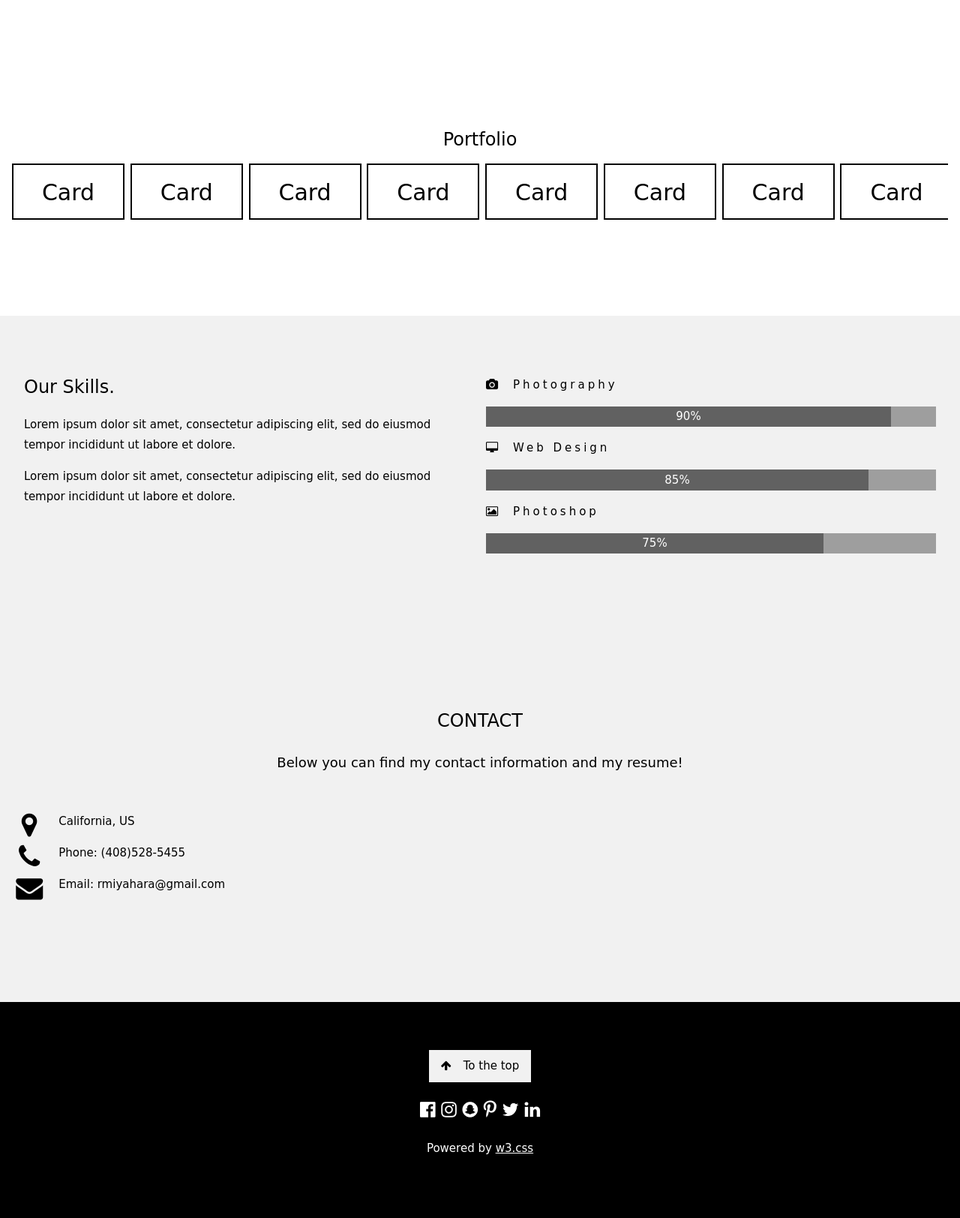
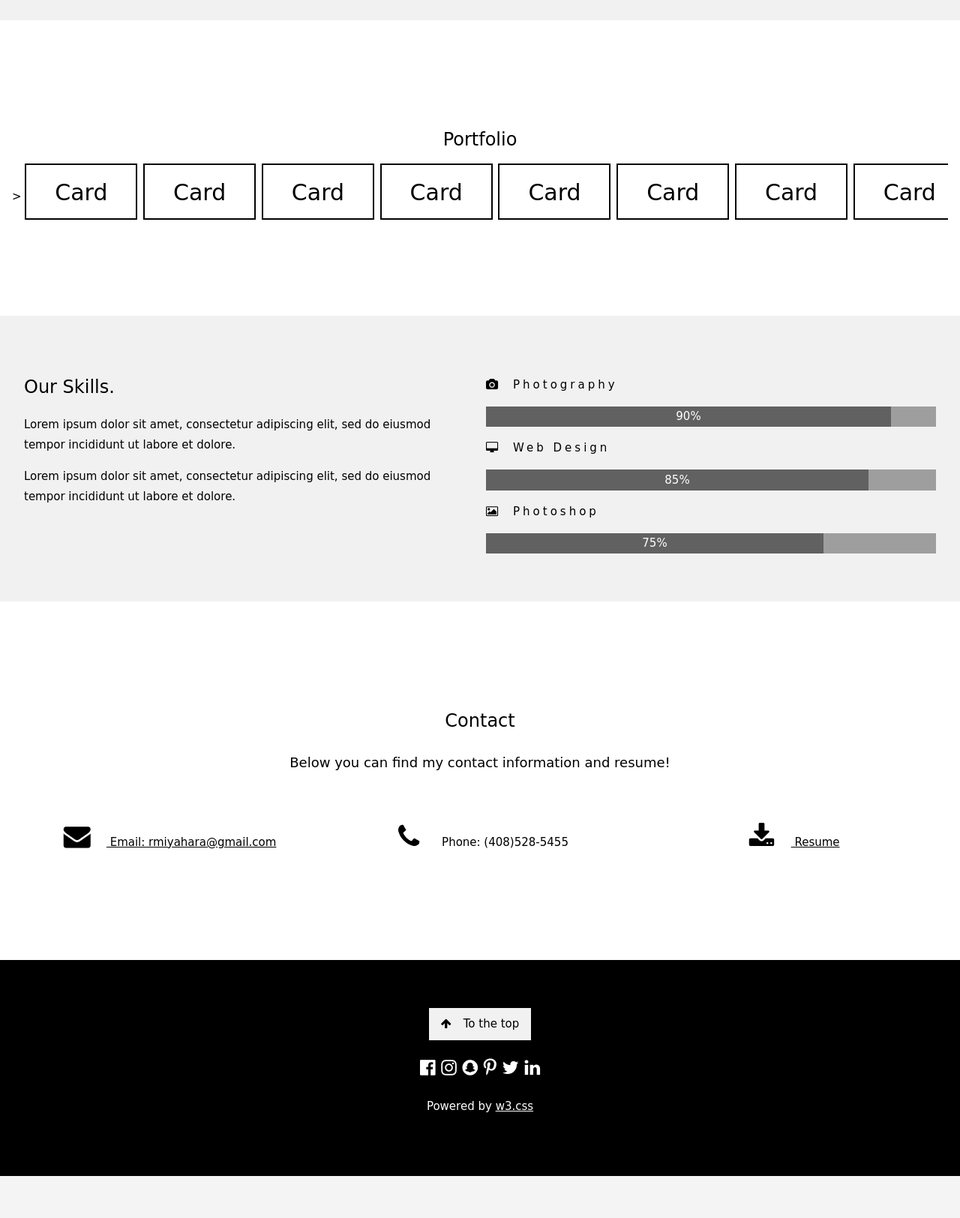
Before and after one commit to rmiyahara/Django-Site, a Django app: page / in a window 1280 px wide. Shown: the part 2160-3784 px from the top of the page at 75% size. After the commit the page ends 3728 px from the top, so only its background shows below. Run offline with Django 3.2, Linux system fonts and the light colour scheme.

Commit message:
Completed Contact section

```diff
--- a/main_page/templates/main_page.html
+++ b/main_page/templates/main_page.html
@@ -20,7 +20,7 @@
 </header>
 
 <!-- About Section -->
-<div class="w3-container" style="padding:128px 16px" id="about">
+<div class="w3-container w3-light-grey" style="padding:128px 16px" id="about">
   <div class="w3-row-padding w3-center" style="margin-top:64px">
     <div class="w3-half">
       <img class="w3-image w3-round-large" src="{% static '/about_me.jpg' %}" alt="What a handsome guy!" width: 100%>
@@ -37,7 +37,7 @@
 <!-- Work Section -->
 <div class="w3-container" style="padding:128px 16px" id="portfolio">
   <h3 class="w3-center">Portfolio</h3>
-  <div class="scrolling-wrapper">
+  <div class="scrolling-wrapper"> <!--TODO: Add Django iteration to db here-->>
     <div class="card w3-center"><h2>Card</h2></div>
     <div class="card w3-center"><h2>Card</h2></div>
     <div class="card w3-center"><h2>Card</h2></div>
@@ -87,13 +87,23 @@
 </div>
 
 <!-- Contact Section -->
-<div class="w3-container w3-light-grey" style="padding:128px 16px" id="contact">
-  <h3 class="w3-center">CONTACT</h3>
-  <p class="w3-center w3-large">Below you can find my contact information and my resume!</p>
+<div class="w3-container w3-white w3-center" style="padding:128px 16px" id="contact">
+  <h3 class="w3-center">Contact</h3>
+  <p class="w3-center w3-large">Below you can find my contact information and resume!</p>
   <div style="margin-top:48px">
-    <p><i class="w3-third fa fa-map-marker fa-fw w3-xxlarge w3-margin-right"></i> California, US</p>
-    <p><i class="w3-third fa fa-phone fa-fw w3-xxlarge w3-margin-right"></i> Phone: (408)528-5455</p>
-    <p><i class="w3-third fa fa-envelope fa-fw w3-xxlarge w3-margin-right"> </i> Email: rmiyahara@gmail.com</p>
+    <div class = "w3-third w3-hover-opacity">
+      <a href = "https://mail.google.com/mail/?view=cm&fs=1&to=rmiyahara144@gmail.com" target = "_blank">
+        <p><i class="fa fa-envelope fa-fw w3-xxlarge w3-margin-right"></i> Email: rmiyahara@gmail.com</p>
+      </a>
+    </div>
+    <div class = "w3-third w3-hover-opacity" onclick = "copyStringToClipboard('4085285455')">
+      <p><i class="fa fa-phone fa-fw w3-xxlarge w3-margin-right"></i> Phone: (408)528-5455</p>
+    </div>
+    <div class = "w3-third w3-hover-opacity">
+      <a href = "{% static '/Resume.pdf' %}" download target = "_blank">
+        <p><i class = "fa fa-download fa-fw w3-xxlarge w3-margin-right"></i> Resume</p>
+      </a>
+    </div>
   </div>
 </div>
 
@@ -136,5 +146,18 @@ function w3_open() {
 function w3_close() {
     mySidebar.style.display = "none";
 }
+
+// Copy phone number to clipboard
+function copyStringToClipboard (str) {
+  var el = document.createElement('textarea');
+  el.value = str;
+  el.setAttribute('readonly', '');
+  el.style = {position: 'absolute', left: '-9999px'};
+  document.body.appendChild(el);
+  el.select();
+  document.execCommand('copy');
+  document.body.removeChild(el);
+  alert("Phone number has been copied to the clipboard!");
+}
 </script>
 {% endblock %}
```
Also changed, not shown: 1 other file.
